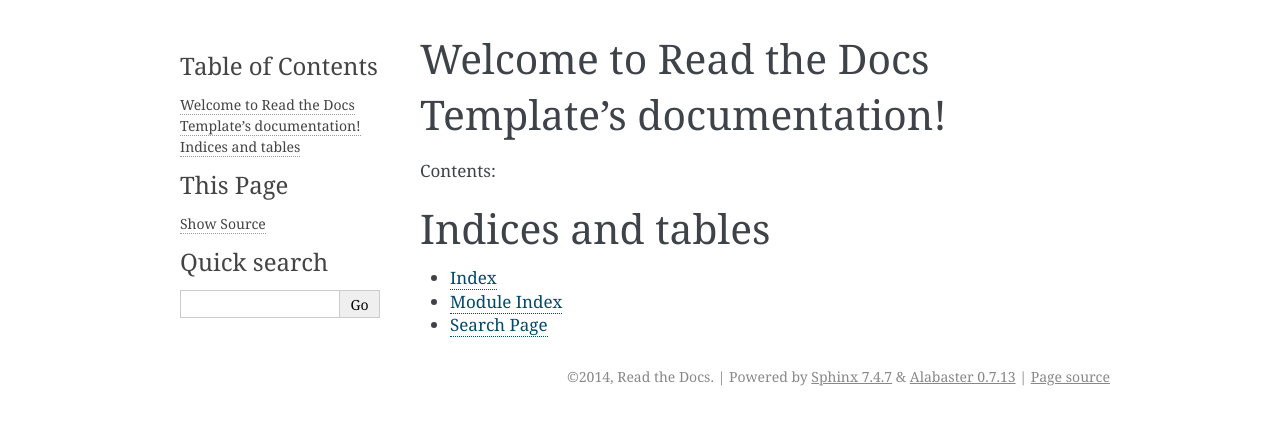
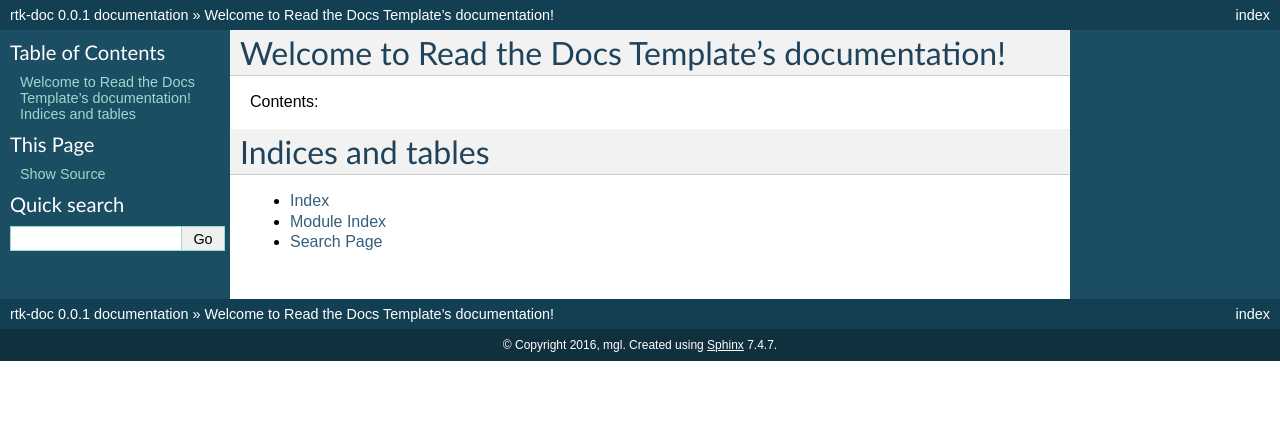
Before and after one commit to gemaizi/first_test, a Sphinx documentation site: the page built from docs/index.rst, in a window 1280 px wide. Shown: the top 425 px of the page. Built offline with Sphinx 7.4.7, drawn with Linux system fonts in a browser that asks for light colours.

Commit message:
init commit

```diff
--- a/docs/conf.py
+++ b/docs/conf.py
@@ -1,7 +1,7 @@
 # -*- coding: utf-8 -*-
 #
-# Read the Docs Template documentation build configuration file, created by
-# sphinx-quickstart on Tue Aug 26 14:19:49 2014.
+# rtk-doc documentation build configuration file, created by
+# sphinx-quickstart on Mon Jun 20 22:42:41 2016.
 #
 # This file is execfile()d with the current directory set to its
 # containing dir.
@@ -12,18 +12,19 @@
 # All configuration values have a default; values that are commented out
 # serve to show the default.
 
-import sys
-import os
-
 # If extensions (or modules to document with autodoc) are in another directory,
 # add these directories to sys.path here. If the directory is relative to the
 # documentation root, use os.path.abspath to make it absolute, like shown here.
-#sys.path.insert(0, os.path.abspath('.'))
+#
+import os
+import sys
+# sys.path.insert(0, os.path.abspath('.'))
 
 # -- General configuration ------------------------------------------------
 
 # If your documentation needs a minimal Sphinx version, state it here.
-#needs_sphinx = '1.0'
+#
+# needs_sphinx = '1.0'
 
 # Add any Sphinx extension module names here, as strings. They can be
 # extensions coming with Sphinx (named 'sphinx.ext.*') or your custom
@@ -33,40 +34,52 @@
 # Add any paths that contain templates here, relative to this directory.
 templates_path = ['_templates']
 
-# The suffix of source filenames.
+# The suffix(es) of source filenames.
+# You can specify multiple suffix as a list of string:
+#
+# source_suffix = ['.rst', '.md']
 source_suffix = '.rst'
 
 # The encoding of source files.
-#source_encoding = 'utf-8-sig'
+#
+# source_encoding = 'utf-8-sig'
 
 # The master toctree document.
 master_doc = 'index'
 
 # General information about the project.
-project = u'Read the Docs Template'
-copyright = u'2014, Read the Docs'
+project = u'rtk-doc'
+copyright = u'2016, mgl'
+author = u'mgl'
 
 # The version info for the project you're documenting, acts as replacement for
 # |version| and |release|, also used in various other places throughout the
 # built documents.
 #
 # The short X.Y version.
-version = '1.0'
+version = u'0.0.1'
 # The full version, including alpha/beta/rc tags.
-release = '1.0'
+release = u'0.0.1'
 
 # The language for content autogenerated by Sphinx. Refer to documentation
 # for a list of supported languages.
+#
+# This is also used if you do content translation via gettext catalogs.
+# Usually you set "language" from the command line for these cases.
 #language = None
 
 # There are two options for replacing |today|: either, you set today to some
 # non-false value, then it is used:
-#today = ''
+#
+# today = ''
+#
 # Else, today_fmt is used as the format for a strftime call.
-#today_fmt = '%B %d, %Y'
+#
+# today_fmt = '%B %d, %Y'
 
 # List of patterns, relative to source directory, that match files and
 # directories to ignore when looking for source files.
+# This patterns also effect to html_static_path and html_extra_path
 exclude_patterns = ['_build']
 
 
@@ -99,7 +112,7 @@
 # keep_warnings = False
 
 # If true, `todo` and `todoList` produce output, else they produce nothing.
-todo_include_todos = False
+#todo_include_todos = False
 
 
 # -- Options for HTML output ----------------------------------------------
@@ -107,7 +120,7 @@
 # The theme to use for HTML and HTML Help pages.  See the documentation for
 # a list of builtin themes.
 #
-html_theme = 'alabaster'
+html_theme = 'default'
 
 # Theme options are theme-specific and customize the look and feel of a theme
 # further.  For a list of options available for each theme, see the
```
